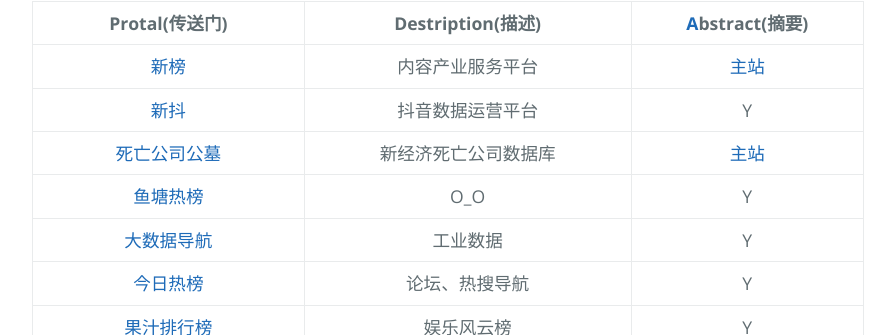
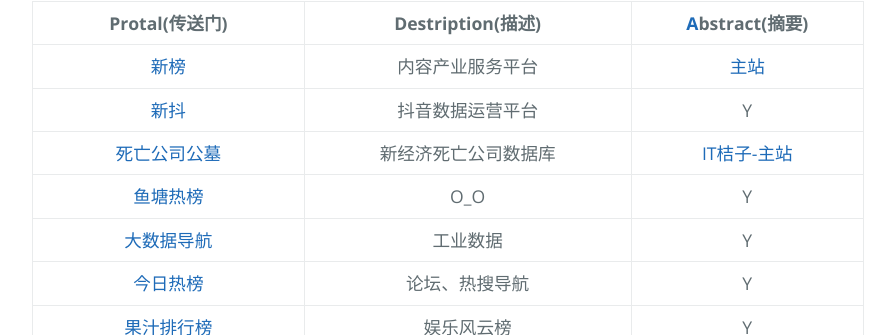
Before and after one commit to AmbroseRen/test, a Jekyll site: the page built from Data/DataRank.md, in a window 1280 px wide. Shown: the part 100-435 px from the top of the page, without its empty margins (192-1087 px from the left). Built offline with Jekyll 4.4.1, drawn with Linux system fonts in a browser that asks for light colours; our own code applies the rules of GitHub Pages for plain Markdown files; the repository's description, which GitHub fills in, is left out.

Commit message:
Update DataRank.md

```diff
--- a/Data/DataRank.md
+++ b/Data/DataRank.md
@@ -4,7 +4,7 @@
 |:---:|:---:|:---:|
 | [新榜](https://www.newrank.cn/public/info/list.html?period=day&type=data) | 内容产业服务平台 | [主站](https://newrank.cn/) |
 | [新抖](https://xd.newrank.cn/home/index) | 抖音数据运营平台 | Y |
-| [死亡公司公墓](https://www.itjuzi.com/deathCompany) | 新经济死亡公司数据库 | [主站](https://www.itjuzi.com/) |
+| [死亡公司公墓](https://www.itjuzi.com/deathCompany) | 新经济死亡公司数据库 | [IT桔子-主站](https://www.itjuzi.com/) |
 | [鱼塘热榜](https://mo.fish/) | O_O | Y |
 | [大数据导航](http://hao.199it.com/) | 工业数据 | Y |
 | [今日热榜](https://tophub.today/) | 论坛、热搜导航 | Y |
```
